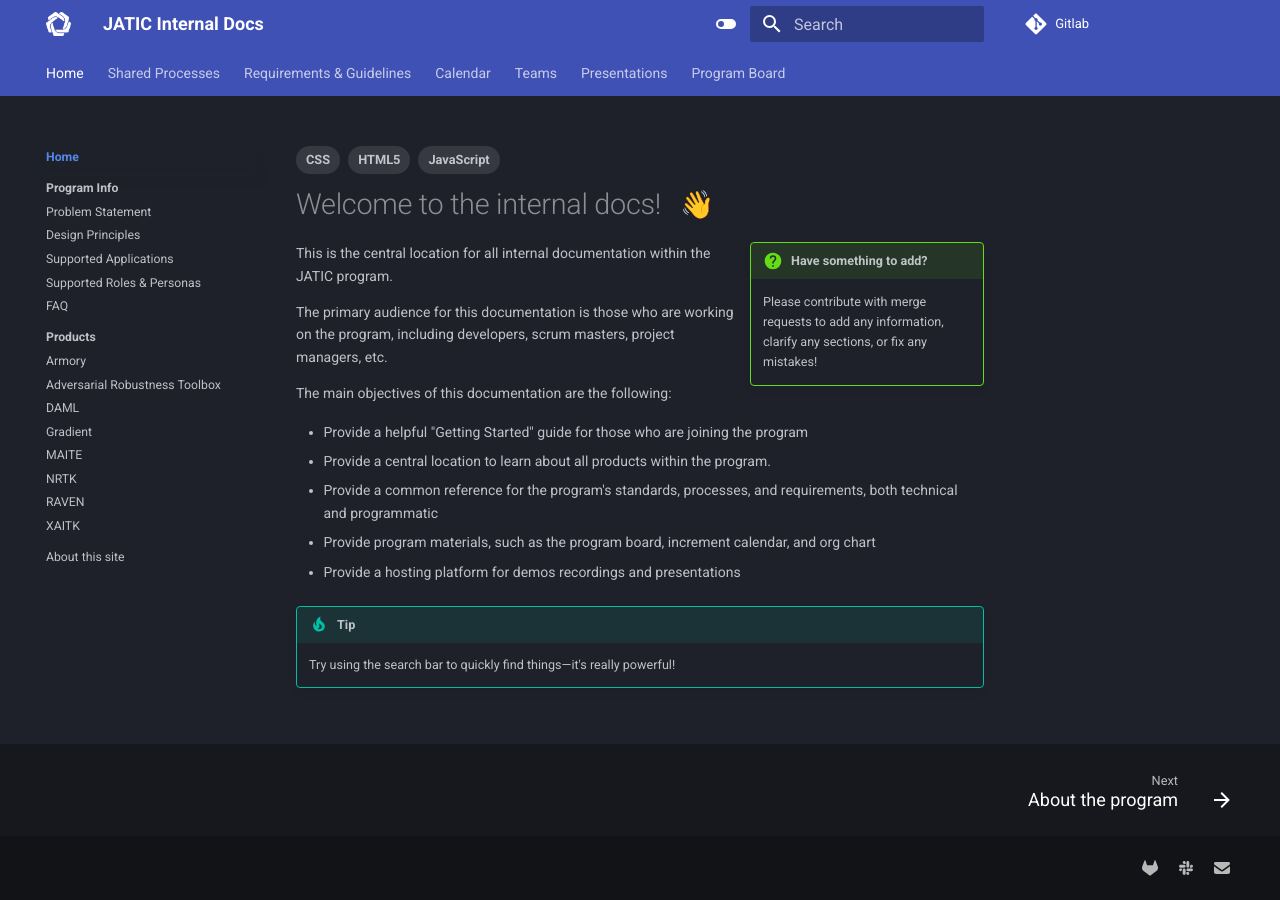
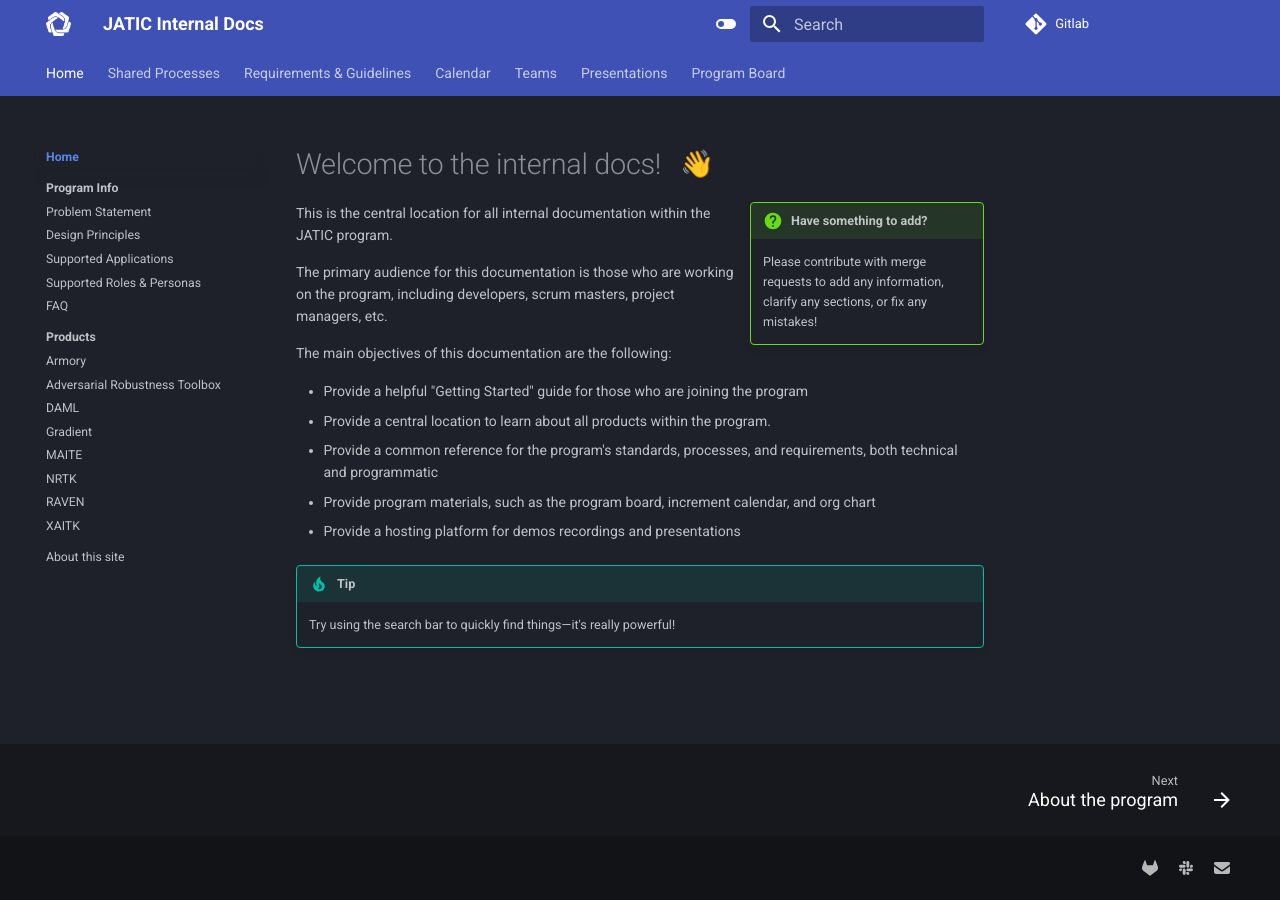
Before and after one commit to zheng0xd/JATIC-internal-docs, an MkDocs documentation site: the page built from docs/index.md, in a window 1280 px wide. Built offline with MkDocs 1.6.1 and Material for MkDocs 9.7.7, drawn with Linux system fonts in a browser that asks for light colours; emoji names are drawn with the system emoji font.

Commit message:
remove tags

```diff
--- a/docs/index.md
+++ b/docs/index.md
@@ -1,10 +1,3 @@
----
-tags:
-  - HTML5
-  - JavaScript
-  - CSS
----
-
 # Welcome to the internal docs! &nbsp; :wave:
 
 !!! question inline end "Have something to add?"
```
